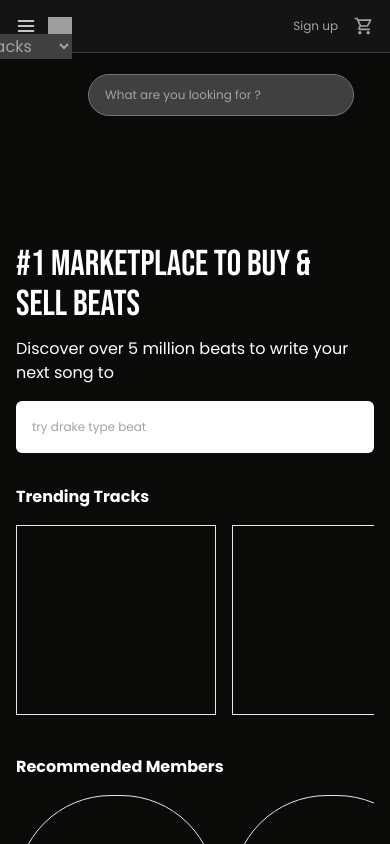
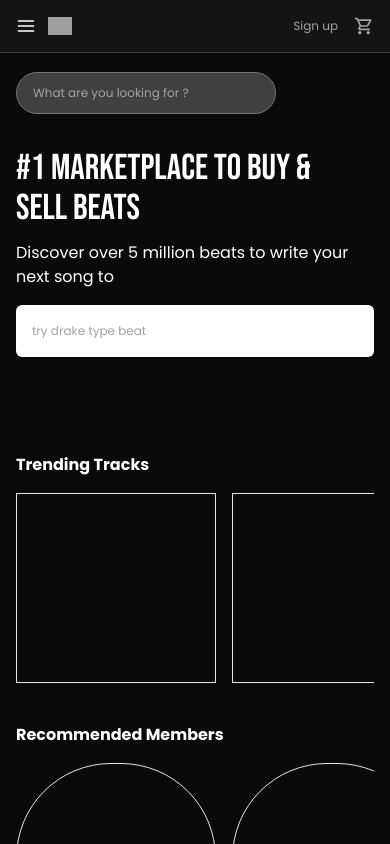
Before and after one commit to PatrickAsiedu/beatstash-frontend, a React (Create React App) app: page / in a window 390 px wide. Shown: the top 844 px of the page. Built offline with nearby package versions, Linux system fonts and the light colour scheme; grey boxes are pictures that could not be loaded.

Commit message:
filters added

```diff
--- a/src/components/HorizontalScrollSection.tsx
+++ b/src/components/HorizontalScrollSection.tsx
@@ -14,7 +14,7 @@ const HorizontalScrollSection = ({
   title,
 }: HorizontalScrollSectionProps) => {
   return (
-    <section className="md:mt-14 mb-10 ">
+    <section className="mt-4 md:mt-14 mb-10 ">
       <Container>
         <div className="flex justify-between ">
           <h1 className="font-bold">{title}</h1>
--- a/src/components/SearchInput.tsx
+++ b/src/components/SearchInput.tsx
@@ -21,7 +21,15 @@ const SearchInput = ({ variation }: SearchInputProps) => {
   };
 
   return (
-    <form onSubmit={onSubmitSeacrhHandler} action="" className=" relative">
+    <form
+      onSubmit={onSubmitSeacrhHandler}
+      action=""
+      className={
+        variation === "header"
+          ? " absolute top-14  w-[260px]  md:static   md:w-96"
+          : " "
+      }
+    >
       <input
         onChange={(e) => setsearch(e.target.value)}
         type="text"
@@ -32,7 +40,7 @@ const SearchInput = ({ variation }: SearchInputProps) => {
         }
         className={
           variation === "header"
-            ? " bg-body-light w-54 lg:w-96 rounded-full py-3 px-4 border-[0.5px] text-xs border-neutral-500 absolute top-12 md:static focus:outline-none appearance-none placeholder:text-xs  placeholder:text-text-dark"
+            ? " bg-body-light w-full md:w-full rounded-full py-3 px-4 border-[0.5px] text-xs border-neutral-500  md:static focus:outline-none appearance-none placeholder:text-xs  placeholder:text-text-dark"
             : " bg-white w-full lg:w-[650px] py-[18px] lg:py-6  px-4 rounded-md text-xs   focus:outline-none appearance-none placeholder:text-xs  placeholder:text-text-dark"
         }
       />
@@ -43,7 +51,7 @@ const SearchInput = ({ variation }: SearchInputProps) => {
         onChange={(e) => setSearchCategory(e.target.value)}
         className={
           variation === "header"
-            ? "absolute top-2 right-4 bg-body-light text-text-dark "
+            ? "md:absolute md:top-3 md:right-4 bg-body-light text-text-dark hidden md:block"
             : `hidden`
         }
       >
--- a/src/components/layout/MobileHeroSection.tsx
+++ b/src/components/layout/MobileHeroSection.tsx
@@ -3,7 +3,7 @@ import Container from "./Container";
 
 const MobileHeroSection = () => {
   return (
-    <section className="mt-12 md:mt-4 h-96  pt-36 lg:hidden">
+    <section className="  h-96  pt-24 lg:hidden">
       <Container>
         <h1 className=" text-4xl w-[85%] md:w-[70%] md:text-6xl md:leading-[55px] font-bebas">
           #1 MARKETPLACE TO BUY & SELL BEATS
--- a/src/components/layout/PageMainContainer.tsx
+++ b/src/components/layout/PageMainContainer.tsx
@@ -1,8 +1,16 @@
 import { ReactNode } from "react";
 
-type Props = { children: ReactNode };
+type Props = { children: ReactNode; context: string };
 
-const PageMainContainer = ({ children }: Props) => {
-  return <main className="   lg:ml-60 w-[calc(100%-56)]  ">{children}</main>;
+const PageMainContainer = ({ children, context }: Props) => {
+  return (
+    <main
+      className={
+        context === "full" ? "w-full" : "   lg:ml-60 w-[calc(100%-56)]  "
+      }
+    >
+      {children}
+    </main>
+  );
 };
 export default PageMainContainer;
--- a/src/features/posts/postSlice.ts
+++ b/src/features/posts/postSlice.ts
@@ -37,13 +37,17 @@ interface PostReturn {
 type PostQueryParams = {
   page: number;
   search?: string;
+  key?: string;
+  bpm?: string;
+  genres?: string;
 };
 
 export const postApiSlice = apiSlice.injectEndpoints({
   endpoints: (builder) => ({
     //return type and args type
-    getPosts: builder.query<PostReturn, number>({
-      query: (page = 1) => `beats?page=${page}`,
+    getPosts: builder.query<PostReturn, PostQueryParams>({
+      query: ({ key, bpm, genres, page = 1 }) =>
+        `beats?page=${page}&key=${key}&bpm=${bpm}genres=${genres}`,
       serializeQueryArgs: ({ endpointName }) => {
         return endpointName;
       },
--- a/src/routes/Beat.tsx
+++ b/src/routes/Beat.tsx
@@ -12,7 +12,7 @@ const Beat = () => {
         <SideContainer>
           <div></div>
         </SideContainer>
-        <PageMainContainer>
+        <PageMainContainer context="shared">
           <div className="w-full h-16 rounded-full bg-bodyvar1 "></div>
           <div className=" w-full h-96 pt-10 bg-bodyvar1 px-6 rounded-md mt-8">
             <div className="flex justify-between items-center mb-4 ">
--- a/src/routes/Beats.tsx
+++ b/src/routes/Beats.tsx
@@ -16,6 +16,7 @@ import { postPageIncrement } from "../features/posts/pageSlice";
 import BeatItem from "../components/BeatItem";
 import { SortAndView } from "./SortAndView";
 import BeatItemsContainer from "../components/layout/BeatItemsContainer";
+import { useLocation } from "react-router-dom";
 
 const Beats = () => {
   const { postPage: page } = usePageSlice();
@@ -32,6 +33,13 @@ const Beats = () => {
     }
   }, [isIntersecting]);
 
+  const location = useLocation();
+
+  const queryParams = new URLSearchParams(location.search);
+  const key = queryParams.get("key") ?? "";
+  const bpm = queryParams.get("bpm") ?? "";
+  const genres = queryParams.get("genres") ?? "";
+
   const {
     data: postsresponse,
     isLoading,
@@ -40,7 +48,7 @@ const Beats = () => {
     error,
     isFetching,
     refetch,
-  } = useGetPostsQuery(page);
+  } = useGetPostsQuery({ page, key, bpm, genres });
 
   const posts = postsresponse?.loadedposts;
 
@@ -64,7 +72,7 @@ const Beats = () => {
   return (
     <Container>
       <div className="pt-4"></div>
-      <PageMainContainer>
+      <PageMainContainer context={"full"}>
         <div className="flex justify-between items-center mb-4">
           <h1 className="text-2xl font-semibold">Tracks</h1>
           <SortAndView></SortAndView>
--- a/src/routes/Producer.tsx
+++ b/src/routes/Producer.tsx
@@ -13,7 +13,7 @@ const Producer = () => {
         <SideContainer>
           <div>hhh</div>
         </SideContainer>
-        <PageMainContainer>
+        <PageMainContainer context="shared">
           <div className="flex justify-between items-center mb-4">
             <h1 className="text-2xl font-semibold">Tracks</h1>
           </div>
--- a/src/routes/Search.tsx
+++ b/src/routes/Search.tsx
@@ -108,7 +108,7 @@ const Search = () => {
             <h1 className=" font-semibold text-lg mt-28">Filters</h1>
           </div>
         </SideContainer>
-        <PageMainContainer>
+        <PageMainContainer context={"shared"}>
           <div className="flex justify-between items-center mb-4">
             <h1 className="text-2xl font-semibold">Tracks</h1>
             <SortAndView></SortAndView>
```
